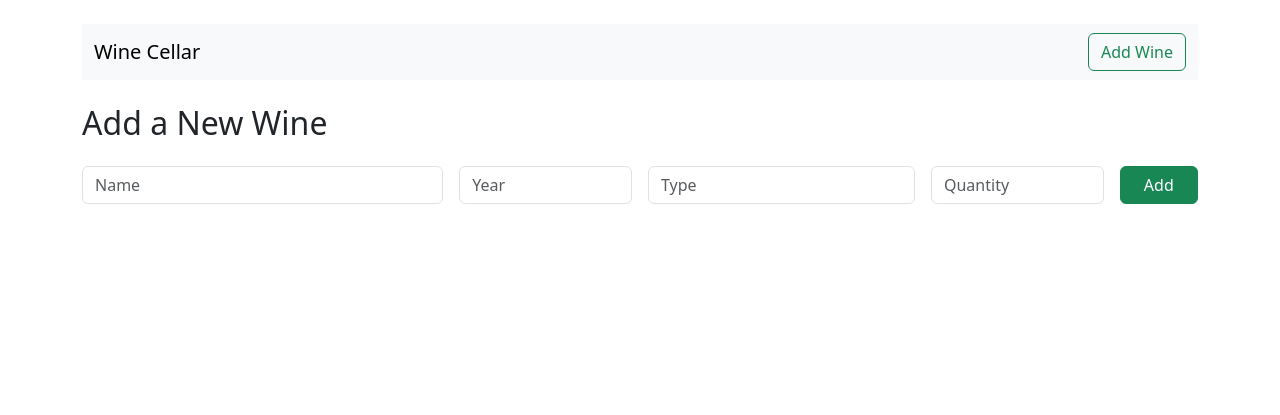
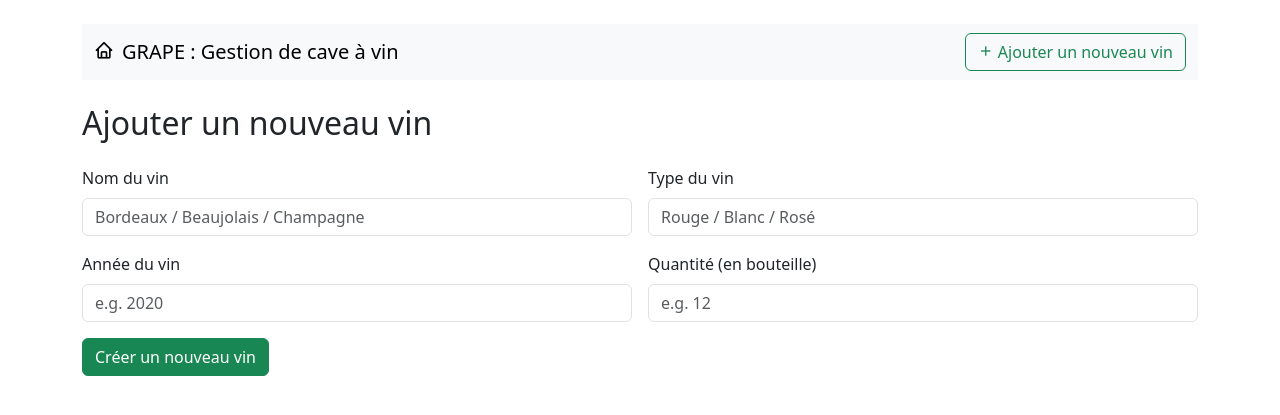
Before and after one commit to Ratcraft/grape, a Flask app: page /add in a window 1280 px wide. Shown: the top 415 px of the page. Run offline with Flask 3, Linux system fonts and the light colour scheme.

Commit message:
final changes

```diff
--- a/grape/app.py
+++ b/grape/app.py
@@ -1,8 +1,11 @@
-from flask import Flask, render_template, request, redirect, url_for
+from flask import Flask, render_template, request, redirect, url_for, flash
+
+from grape import config
 from models.wine_model import Wine
 from database.db import init_db
 
 app = Flask(__name__)
+app.secret_key = config.APP_SECRET  # nécessaire pour utiliser flash
 init_db()
 
 @app.route('/')
@@ -47,9 +50,41 @@ def edit_wine(wine_id):
     Wine.update_wine(wine_id, name, year, type, quantity)
     return redirect(url_for('wine_detail', wine_id=wine_id))
 
-@app.route('/wine/<int:wine_id>/delete', methods=["POST"])
+@app.route('/wine/<int:wine_id>/consume', methods=['POST'])
+def consume_wine(wine_id):
+    try:
+        to_consume = int(request.form['consumed'])
+        wine = Wine.get_wine_by_id(wine_id)
+
+        if wine and to_consume > 0:
+            if to_consume > wine.quantity:
+                flash(f"Cannot consume {to_consume} bottles. Only {wine.quantity} available.", "danger")
+            else:
+                wine.quantity -= to_consume
+                wine.save()
+                flash(f"{to_consume} bouteille(s) consommées", "success")
+    except ValueError:
+        flash("Invalid input for quantity.", "danger")
+
+    return redirect(url_for('wine_detail', wine_id=wine_id))
+
+@app.route('/wine/<int:wine_id>/update', methods=['POST'])
+def update_wine(wine_id):
+    wine = Wine.get_wine_by_id(wine_id)
+    if wine:
+        wine.name = request.form['name']
+        wine.year = request.form['year']
+        wine.type = request.form['type']
+        wine.quantity = request.form['quantity']
+        wine.save()
+        flash('Changements sur le vin effectués', 'success')
+    return redirect(url_for('wine_detail', wine_id=wine_id))
+
+
+@app.route('/wine/<int:wine_id>/delete', methods=["GET"])
 def delete_wine(wine_id):
     Wine.delete_wine(wine_id)
+    flash(f'Le vin est supprimé !', 'success')
     return redirect(url_for('index'))
 
 
--- a/grape/config.py
+++ b/grape/config.py
@@ -1,3 +1,4 @@
 import os
 
-DB_PATH = os.environ.get("GRAPE_DATABASE_PATH", "")
+DB_PATH = os.environ.get("GRAPE_DATABASE_PATH", "/Users/alexisduchet/Desktop/project/grape/wine.db")
+APP_SECRET = os.environ.get("GRAPE_APP_SECRET", "verysecretapikey")
--- a/grape/templates/add_wine.html
+++ b/grape/templates/add_wine.html
@@ -1,22 +1,26 @@
 {% extends "layout.html" %}
 {% block content %}
-<h2 class="mb-4">Add a New Wine</h2>
+<h2 class="mb-4">Ajouter un nouveau vin</h2>
 
-<form method="post" class="row g-3">
-    <div class="col-md-4">
-        <input type="text" name="name" class="form-control" placeholder="Name" required>
+<form method="POST" class="row g-3 mb-5">
+    <div class="col-md-6">
+        <label class="form-label">Nom du vin</label>
+        <input type="text" name="name" class="form-control" placeholder="Bordeaux / Beaujolais / Champagne" required>
+
+        <label class="form-label mt-3">Année du vin</label>
+        <input type="number" name="year" class="form-control" placeholder="e.g. 2020" required>
     </div>
-    <div class="col-md-2">
-        <input type="number" name="year" class="form-control" placeholder="Year" required>
+
+    <div class="col-md-6">
+        <label class="form-label">Type du vin</label>
+        <input type="text" name="type" class="form-control" placeholder="Rouge / Blanc / Rosé" required>
+
+        <label class="form-label mt-3">Quantité (en bouteille) </label>
+        <input type="number" name="quantity" class="form-control" placeholder="e.g. 12" required>
     </div>
-    <div class="col-md-3">
-        <input type="text" name="type" class="form-control" placeholder="Type" required>
-    </div>
-    <div class="col-md-2">
-        <input type="number" name="quantity" class="form-control" placeholder="Quantity" required>
-    </div>
-    <div class="col-md-1">
-        <button type="submit" class="btn btn-success w-100">Add</button>
+
+    <div class="col-12 mt-3">
+        <button type="submit" class="btn btn-success">Créer un nouveau vin</button>
     </div>
 </form>
 {% endblock %}
--- a/grape/templates/layout.html
+++ b/grape/templates/layout.html
@@ -2,8 +2,9 @@
 <html lang="en">
 <head>
     <meta charset="UTF-8">
-    <title>Wine Cellar</title>
+    <title>GRAPE</title>
     <link href="https://cdn.jsdelivr.net/npm/bootstrap@5.3.3/dist/css/bootstrap.min.css" rel="stylesheet">
+    <link href='https://unpkg.com/boxicons@2.1.4/css/boxicons.min.css' rel='stylesheet'>
 </head>
 <style>
     a {
@@ -18,25 +19,42 @@
 
     .wine-card {
         transition: background-color 0.3s ease, transform 0.2s ease;
-        cursor: pointer;
     }
 
     .wine-card:hover {
-        background-color: #e0e0e0;  /* un gris plus foncé */
-        transform: translateY(-2px);
+        background-color: #e9ecef; /* léger gris clair */
+        transform: translateY(-3px);
+    }
+
+    a.text-decoration-none:hover {
+        color: inherit;
     }
 </style>
 
 <body class="container py-4">
     <nav class="navbar navbar-expand-lg navbar-light bg-light mb-4">
         <div class="container-fluid">
-            <a class="navbar-brand" href="{{ url_for('index') }}">Wine Cellar</a>
+            <a class="navbar-brand" href="{{ url_for('index') }}"><i class='bx bx-home me-2'></i>GRAPE : Gestion de cave à vin</a>
             <div class="d-flex">
-                <a href="{{ url_for('add_wine') }}" class="btn btn-outline-success">Add Wine</a>
+                <a href="{{ url_for('add_wine') }}" class="btn btn-outline-success"> <i class='bx bx-plus'></i>
+                    Ajouter un nouveau vin</a>
             </div>
         </div>
     </nav>
 
+    {% with messages = get_flashed_messages(with_categories=true) %}
+        {% if messages %}
+            <div class="container mt-3">
+                {% for category, message in messages %}
+                    <div class="alert alert-{{ category }} alert-dismissible fade show" role="alert">
+                        {{ message }}
+                    <button type="button" class="btn-close" data-bs-dismiss="alert" aria-label="Close"></button>
+                    </div>
+                {% endfor %}
+            </div>
+        {% endif %}
+    {% endwith %}
+
     {% block content %}{% endblock %}
 </body>
 </html>
--- a/grape/templates/wine_info.html
+++ /dev/null
@@ -1,6 +0,0 @@
-{% extends "layout.html" %}
-{% block content %}
-<h2>Wine Showcase</h2>
-<img src="{{ url_for('static', filename='doc/wine.jpg') }}" alt="Wine Bottle" class="img-fluid mb-3">
-<p>Lorem ipsum dolor sit amet, consectetur adipiscing elit. Etiam euismod, nisi eu consectetur convallis, erat sapien sollicitudin ligula, nec vulputate leo lacus a neque.</p>
-{% endblock %}
```
Also changed, not shown: grape/models/wine_model.py (+14 -0 lines), grape/templates/index.html (+11 -12 lines), grape/templates/wine_detail.html (+32 -13 lines).
